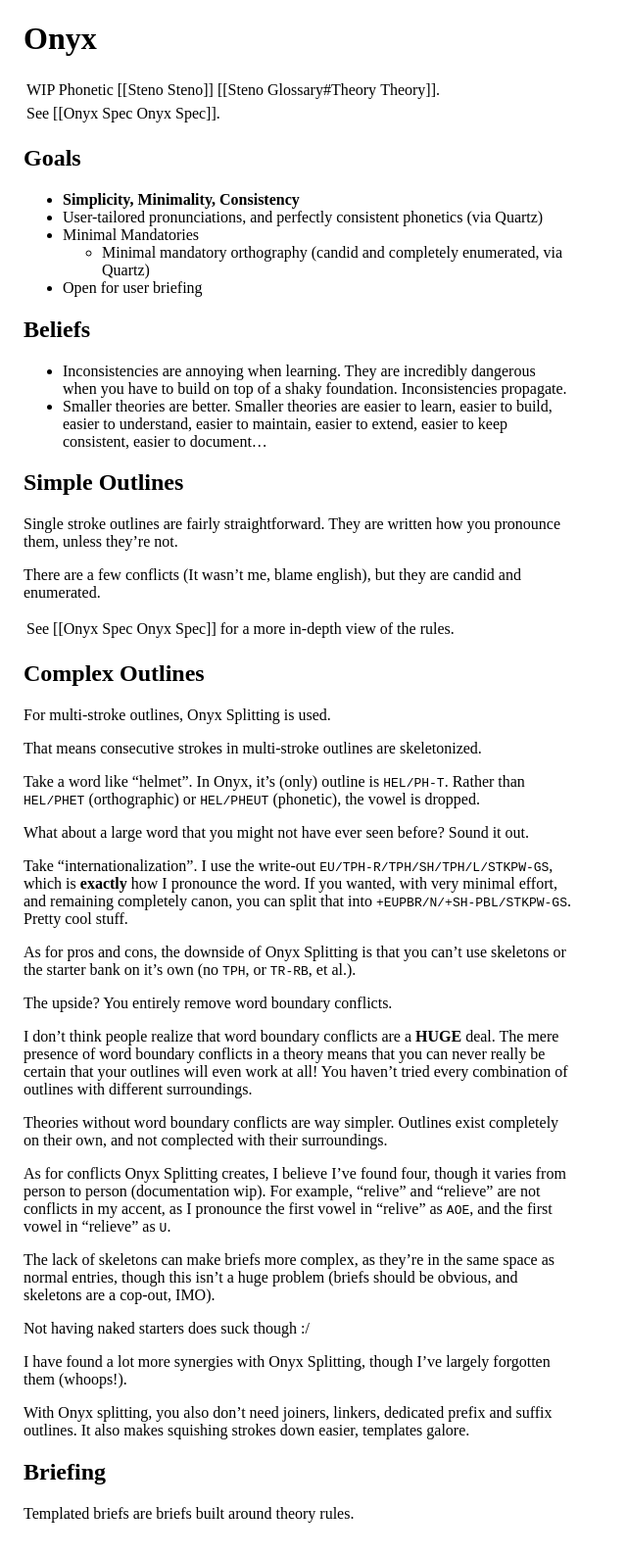
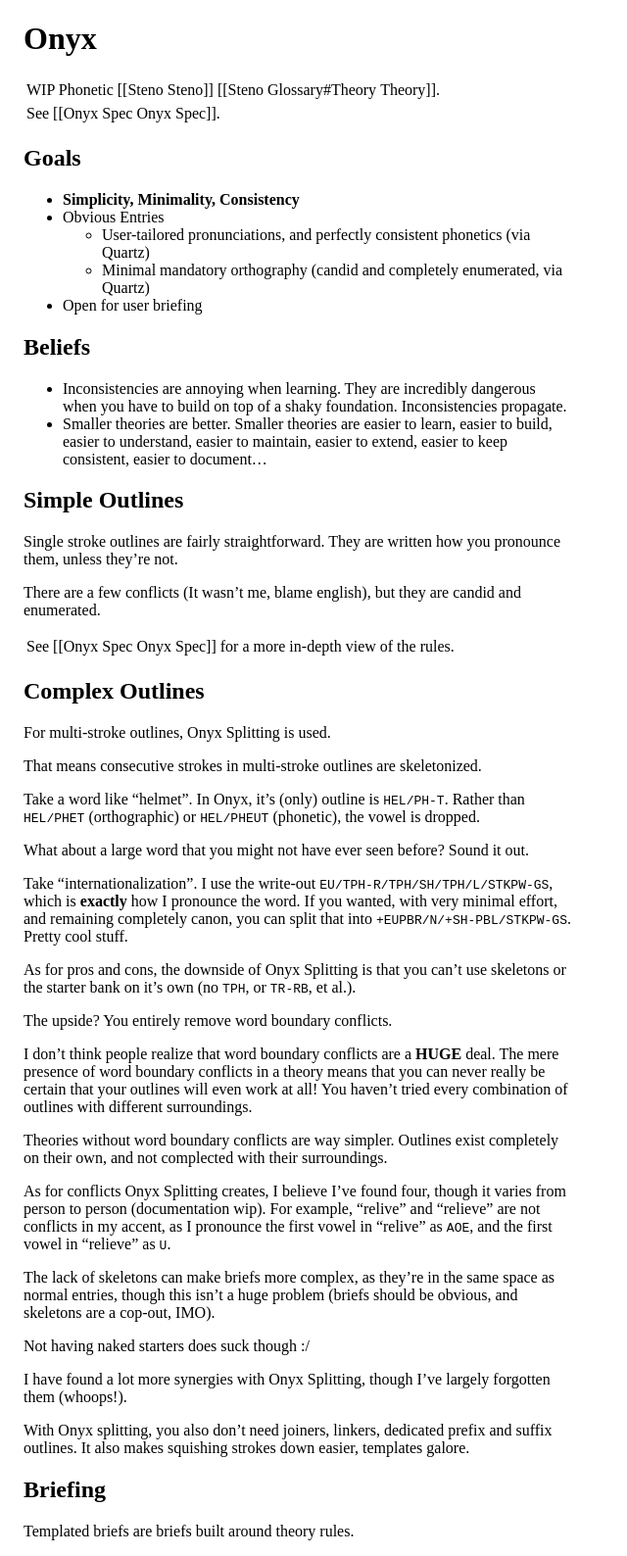
Before and after one commit to Grahp/Website, a Jekyll site: the page built from pages/Onyx.md, in a window 1280 px wide. Shown: the whole page at 98% size, without its empty margins (0-640 px from the left). Built offline with Jekyll 4.4.1, drawn with Linux system fonts in a browser that asks for light colours.

Commit message:
Update Onyx

```diff
--- a/pages/Onyx.md
+++ b/pages/Onyx.md
@@ -10,8 +10,8 @@
 ## Goals
 
 - **Simplicity, Minimality, Consistency**
-- User-tailored pronunciations, and perfectly consistent phonetics (via Quartz)
-- Minimal Mandatories
+- Obvious Entries
+  - User-tailored pronunciations, and perfectly consistent phonetics (via Quartz)
   - Minimal mandatory orthography (candid and completely enumerated, via Quartz)
 - Open for user briefing
 
```
